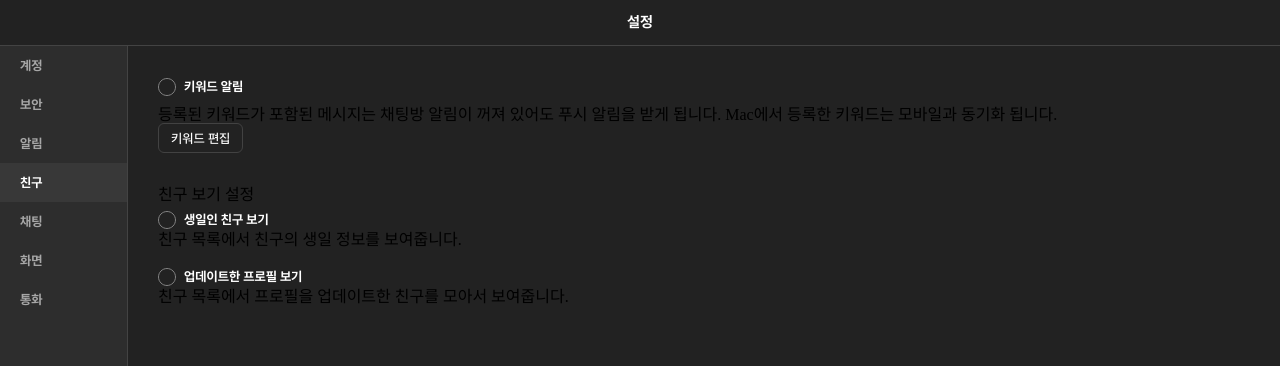
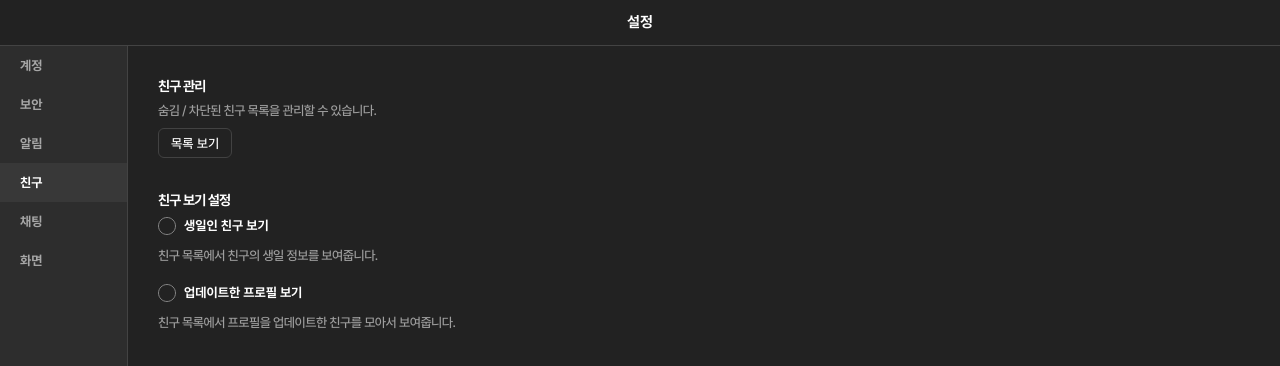
Before and after one commit to yheun03/cloneKakaoTalk, a Vue app in the folder clone-kakaotalk/: page /setting in a window 1280 px wide. Both pictures are taken after a click on the tab "친구". Shown: the top 366 px of the page. Built offline with nearby package versions, Linux system fonts and the light colour scheme; what @vuepic/vue-datepicker would draw is missing.

Commit message:
리팩토링된 컴포넌트로 적용 완료

```diff
--- a/clone-kakaotalk/src/views/SettingView.vue
+++ b/clone-kakaotalk/src/views/SettingView.vue
@@ -17,7 +17,6 @@ import SettingNotificationTabView from '@/views/settings/SettingNotificationTabV
 import SettingFriendTabView from '@/views/settings/SettingFriendTabView.vue'
 import SettingChatTabView from '@/views/settings/SettingChatTabView.vue'
 import SettingScreenTabView from '@/views/settings/SettingScreenTabView.vue'
-import SettingCallTabView from '@/views/settings/SettingCallTabView.vue'
 
 import { markRaw } from 'vue'
 
@@ -35,8 +34,7 @@ export default {
                 { label: '알림', value: 'setting-notification', component: markRaw(SettingNotificationTabView) },
                 { label: '친구', value: 'setting-friend', component: markRaw(SettingFriendTabView) },
                 { label: '채팅', value: 'setting-chat', component: markRaw(SettingChatTabView) },
-                { label: '화면', value: 'setting-screen', component: markRaw(SettingScreenTabView) },
-                { label: '통화', value: 'setting-call', component: markRaw(SettingCallTabView) },
+                { label: '화면', value: 'setting-screen', component: markRaw(SettingScreenTabView) }
             ]
         }
     }
--- a/clone-kakaotalk/src/views/settings/SettingChatTabView.vue
+++ b/clone-kakaotalk/src/views/settings/SettingChatTabView.vue
@@ -2,37 +2,49 @@
     <div class="setting-chat-tab">
         <dl class="wrap-setting">
             <dt>
-                <p class="wrap-setting-title">대화 백업</p>
+                <p class="title">대화 백업</p>
             </dt>
             <dd>
-                <p class="wrap-setting-description">대화를 백업하여 카카오톡을 재설치할 때 복원할 수 있습니다. 대화는 텍스트만 백업됩니다.</p>
-                <KButton>키워드 편집</KButton>
+                <p class="dscpt">대화를 백업하여 카카오톡을 재설치할 때 복원할 수 있습니다. 대화는 텍스트만 백업됩니다.</p>
+                <div class="wrap-input">
+                    <KButton>대화 백업</KButton>
+                    <KButton>대화/미디어 백업</KButton>
+                </div>
             </dd>
         </dl>
         <dl class="wrap-setting">
             <dt>
-                <p class="wrap-setting-title">채팅 옵션</p>
+                <p class="title">채팅 옵션</p>
             </dt>
             <dd>
-                <KCheckbox v-model="sendPictureAsAlbum">사진 전송시 묶어 보내기</KCheckbox>
-                <p class="wrap-setting-description">최대 30장까지 하나의 말풍선으로 보낼 수 있습니다.</p>
+                <div class="wrap-input">
+                    <KCheckbox v-model="sendPictureAsAlbum">사진 전송시 묶어 보내기</KCheckbox>
+                </div>
+                <p class="dscpt">최대 30장까지 하나의 말풍선으로 보낼 수 있습니다.</p>
             </dd>
             <dd>
-                <KCheckbox v-model="showMouseOverMenu">마우스 오버 메뉴</KCheckbox>
-                <p class="wrap-setting-description">말풍선에 마우스 커서를 올려서 공감 및 답장 기능을 사용할 수 있습니다.</p>
+                <div class="wrap-input">
+                    <KCheckbox v-model="showMouseOverMenu">마우스 오버 메뉴</KCheckbox>
+                </div>
+                <p class="dscpt">말풍선에 마우스 커서를 올려서 공감 및 답장 기능을 사용할 수 있습니다.</p>
             </dd>
             <dd>
-                <KCheckbox v-model="simpleReply">간편 답장</KCheckbox>
-                <p class="wrap-setting-description">말풍선을 더블 클릭하여 답장 긴으을 사용할 수 있습니다.</p>
+                <div class="wrap-input">
+                    <KCheckbox v-model="simpleReply">간편 답장</KCheckbox>
+                </div>
+                <p class="dscpt">말풍선을 더블 클릭하여 답장 긴으을 사용할 수 있습니다.</p>
             </dd>
         </dl>
+
         <dl class="wrap-setting">
             <dt>
-                <p class="wrap-setting-title">채팅방 관리</p>
+                <p class="title">채팅방 관리</p>
             </dt>
             <dd>
-                <KCheckbox v-model="separateOpenChatList">오픈채팅 목록 분리</KCheckbox>
-                <p class="wrap-setting-description">채팅방 목록에서 오픈채팅방 목록을 따로 분리해서 사용할 수 있습니다.</p>
+                <div class="wrap-input">
+                    <KCheckbox v-model="separateOpenChatList">오픈채팅 목록 분리</KCheckbox>
+                </div>
+                <p class="dscpt">채팅방 목록에서 오픈채팅방 목록을 따로 분리해서 사용할 수 있습니다.</p>
             </dd>
         </dl>
     </div>
--- a/clone-kakaotalk/src/views/settings/SettingFriendTabView.vue
+++ b/clone-kakaotalk/src/views/settings/SettingFriendTabView.vue
@@ -2,22 +2,30 @@
     <div class="setting-friend-tab">
         <dl class="wrap-setting">
             <dt>
-                <KCheckbox v-model="showKeywordNotification">키워드 알림</KCheckbox>
+                <p class="title">친구 관리</p>
             </dt>
             <dd>
-                <p class="wrap-setting-description">등록된 키워드가 포함된 메시지는 채팅방 알림이 꺼져 있어도 푸시 알림을 받게 됩니다. Mac에서 등록한 키워드는 모바일과 동기화 됩니다.</p>
-                <KButton>키워드 편집</KButton>
+                <p class="dscpt">숨김 / 차단된 친구 목록을 관리할 수 있습니다.</p>
+                <div class="wrap-input">
+                    <KButton>목록 보기</KButton>
+                </div>
             </dd>
         </dl>
         <dl class="wrap-setting">
-            <dt><p class="wrap-setting-title">친구 보기 설정</p></dt>
+            <dt>
+                <p class="title">친구 보기 설정</p>
+            </dt>
             <dd>
-                <KCheckbox v-model="showKeywordNotification">생일인 친구 보기</KCheckbox>
-                <p class="wrap-setting-description">친구 목록에서 친구의 생일 정보를 보여줍니다.</p>
+                <div class="wrap-input">
+                    <KCheckbox v-model="showKeywordNotification">생일인 친구 보기</KCheckbox>
+                </div>
+                <p class="dscpt">친구 목록에서 친구의 생일 정보를 보여줍니다.</p>
             </dd>
             <dd>
-                <KCheckbox v-model="showKeywordNotification">업데이트한 프로필 보기</KCheckbox>
-                <p class="wrap-setting-description">친구 목록에서 프로필을 업데이트한 친구를 모아서 보여줍니다.</p>
+                <div class="wrap-input">
+                    <KCheckbox v-model="showKeywordNotification">업데이트한 프로필 보기</KCheckbox>
+                </div>
+                <p class="dscpt">친구 목록에서 프로필을 업데이트한 친구를 모아서 보여줍니다.</p>
             </dd>
         </dl>
     </div>
--- a/clone-kakaotalk/src/views/settings/SettingScreenTabView.vue
+++ b/clone-kakaotalk/src/views/settings/SettingScreenTabView.vue
@@ -2,23 +2,24 @@
     <div class="setting-screen-tab">
         <dl class="wrap-setting">
             <dt>
-                <p class="wrap-setting-title">화면 모드</p>
+                <p class="title">화면 모드</p>
             </dt>
             <dd>
-                <div class="wrap-item">
+                <div class="wrap-input">
                     <KRadio v-model="screenMode" type="illustration" :src="require('@/assets/images/setScreenMode/screen-mode-1.png')" alt="화면 모드"></KRadio>
                     <KRadio v-model="screenMode" type="illustration" :src="require('@/assets/images/setScreenMode/screen-mode-2.png')" alt="화면 모드"></KRadio>
                     <KRadio v-model="screenMode" type="illustration" :src="require('@/assets/images/setScreenMode/screen-mode-3.png')" alt="화면 모드"></KRadio>
                 </div>
+                <p class="dscpt">시스템 설정 모드를 선택할 경우 OS 디스플레이 설정에 따라 카카오톡도 라이트/다크 모드로 자동 전환됩니다.</p>
             </dd>
         </dl>
         <dl class="wrap-setting">
             <dt>
-                <p class="wrap-setting-title">채팅방 배경화면</p>
+                <p class="title">채팅방 배경화면</p>
             </dt>
             <dd>
-                <p class="wrap-setting-description">채팅방에 적용할 배경화면을 선택합니다.</p>
-                <div class="wrap-item">
+                <p class="dscpt">채팅방에 적용할 배경화면을 선택합니다.</p>
+                <div class="wrap-input">
                     <KButton>배경화면 선택</KButton>
                     <KButton>전체 적용하기</KButton>
                 </div>
@@ -26,19 +27,23 @@
         </dl>
         <dl class="wrap-setting">
             <dt>
-                <p class="wrap-setting-title">글씨체</p>
+                <p class="title">글씨체</p>
             </dt>
             <dd>
-                <p class="wrap-setting-description">Mac 카카오톡을 선택한 글씨체로 변경합니다.</p>
-                <KSelect :options="fontOptions" />
+                <p class="dscpt">Mac 카카오톡을 선택한 글씨체로 변경합니다.</p>
+                <div class="wrap-input">
+                    <KSelect :options="fontOptions" />
+                </div>
             </dd>
         </dl>
         <dl class="wrap-setting">
             <dt>
-                <p class="wrap-setting-title">글자크기</p>
+                <p class="title">글자크기</p>
             </dt>
             <dd>
-                <KRange :value="fontSize" @input="fontSize = $event" :min="1" :max="7" :step="1" label-left="가" label-right="가"/>
+                <div class="wrap-input">
+                    <KRange :value="fontSize" @input="fontSize = $event" :min="1" :max="7" :step="1" label-left="가" label-right="가"/>
+                </div>
             </dd>
         </dl>
     </div>
```
